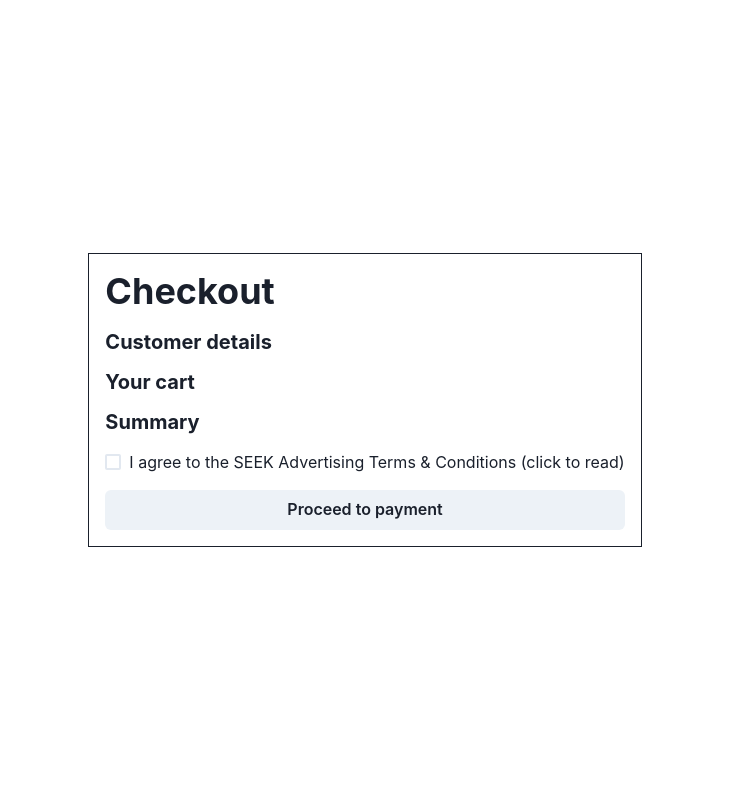
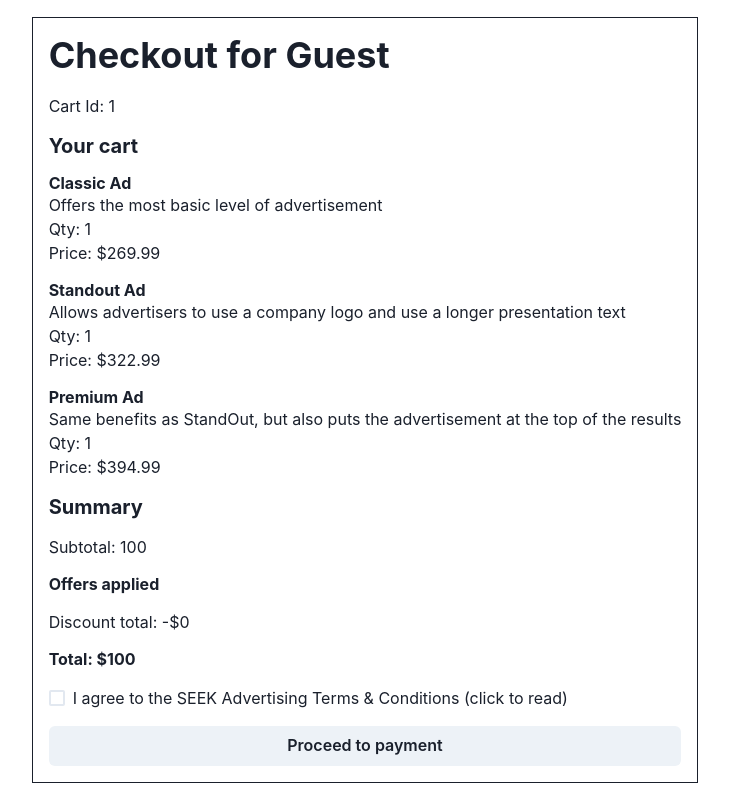
Before and after one commit to bootlegneurons/ta-ad-cart, a React (Create React App) app: page / in a window 1280 px wide. Shown: the whole page, without its empty margins (275-1004 px from the left). Built offline with nearby package versions, Linux system fonts and the light colour scheme.

Commit message:
implement useCart, display results on Cart page

```diff
--- a/src/features/cart/mock__data.ts
+++ b/src/features/cart/mock__data.ts
@@ -21,24 +21,28 @@ export const products: Products = {
 
 export const offers: Offers = {
   [OfferCode.SECONDBITE_3FOR2CLASSIC]: {
+    description: '3 for 2 on Classic Ads for SecondByte',
     eligibleProduct: ProductCode.CLASSIC,
     threshold: 3,
     discountAmount: products[ProductCode.CLASSIC].price,
   },
   [OfferCode.AXIL_STANDOUT]: {
+    description: 'Discount Standout Ads for Axil',
     eligibleProduct: ProductCode.STANDOUT,
     threshold: 1,
     discountAmount: products[ProductCode.STANDOUT].price - 299.99,
   },
   [OfferCode.MYER_5FOR4STANDOUT]: {
+    description: '5 for 4 on Standout Ads for MYER',
     eligibleProduct: ProductCode.STANDOUT,
     threshold: 5,
     discountAmount: products[ProductCode.STANDOUT].price,
   },
   [OfferCode.MYER_PREMIUM]: {
+    description: 'Discount Premium Ads for MYER',
     eligibleProduct: ProductCode.PREMIUM,
     threshold: 1,
-    discountAmount: products[ProductCode.STANDOUT].price - 389.99,
+    discountAmount: products[ProductCode.PREMIUM].price - 389.99,
   },
 };
 
--- a/src/features/cart/types.ts
+++ b/src/features/cart/types.ts
@@ -24,6 +24,7 @@ export enum OfferCode {
 }
 
 export interface Offer {
+  description: string;
   eligibleProduct: ProductCode;
   threshold: Quantity;
   discountAmount: number;
--- /dev/null
+++ b/src/features/cart/useCart.ts
@@ -0,0 +1,25 @@
+import useSWR from 'swr';
+import mock__fetcher from './mock__fetcher';
+import { CartQueryResponse } from './types';
+
+const DEFAULT_STATE: CartQueryResponse = {
+  customer: '',
+  items: [],
+  offers: [],
+  subtotal: 0,
+  discount: 0,
+  total: 0,
+};
+
+const useCart = (cartId: string): CartQueryResponse => {
+  const { data, error } = useSWR(['cart', cartId], () => mock__fetcher(cartId));
+
+  if (error || !data) {
+    // return fallback data in case there's no data for provided cartId, or while loading
+    return DEFAULT_STATE;
+  }
+
+  return data;
+};
+
+export default useCart;
--- a/src/features/cart/useCart.tsx
+++ /dev/null
@@ -1,5 +0,0 @@
-import React from 'react';
-
-const useCart = () => {};
-
-export default useCart;
--- a/src/pages/Cart.tsx
+++ b/src/pages/Cart.tsx
@@ -1,22 +1,50 @@
-import { Box, Button, Checkbox, Flex, Heading, Link } from '@chakra-ui/react';
+import { Box, Button, Checkbox, Flex, Heading, Link, Text } from '@chakra-ui/react';
 import React from 'react';
+import useCart from '../features/cart/useCart';
 
-function App() {
+const Cart = (): JSX.Element => {
+  const cartId = '1';
+  const { customer, items, offers, subtotal, discount, total } = useCart(cartId);
+
   return (
     <Flex w='100vw' h='100vh' justify='center' align='center'>
-      <Flex direction="column" maxW={768} border="1px" gap="16px" padding="16px">
-        <Heading as='h1'>Checkout</Heading>
-        <Heading size="md">Customer details</Heading>
-        <Heading size="md">Your cart</Heading>
-        <Heading size="md">Summary</Heading>
+      <Flex direction='column' maxW={768} border='1px' gap='16px' padding='16px'>
+        <Heading as='h1'>Checkout for {customer}</Heading>
+        <Text>Cart Id: {cartId}</Text>
+        <Heading size='md'>Your cart</Heading>
+        {items.map(item => {
+          const product = Object.values(item)[0];
+          return (
+            <div key={product.name}>
+              <Heading as='h3' size='sm'>
+                {product.name}
+              </Heading>
+              <Text>{product.description}</Text>
+              <Text>Qty: {product.quantity}</Text>
+              <Text>Price: ${product.price}</Text>
+            </div>
+          );
+        })}
+        <Heading size='md'>Summary</Heading>
+        <Text>Subtotal: {subtotal}</Text>
+        <Heading as='h3' size='sm'>
+          Offers applied
+        </Heading>
+        {offers.map(offer => (
+          <Text key={offer.description}>
+            Discount applied: {offer.description} (-${offer.discountAmount})
+          </Text>
+        ))}
+        <Text>Discount total: -${discount}</Text>
+        <Heading as='h3' size='sm'>Total: ${total}</Heading>
         <Box>
-          <Checkbox>I agree to the SEEK Advertising Terms & Conditions</Checkbox>{' '}
-          (<Link>click to read</Link>)
+          <Checkbox>I agree to the SEEK Advertising Terms & Conditions</Checkbox> (
+          <Link>click to read</Link>)
         </Box>
         <Button disabled>Proceed to payment</Button>
       </Flex>
     </Flex>
   );
-}
+};
 
-export default App;
+export default Cart;
```
